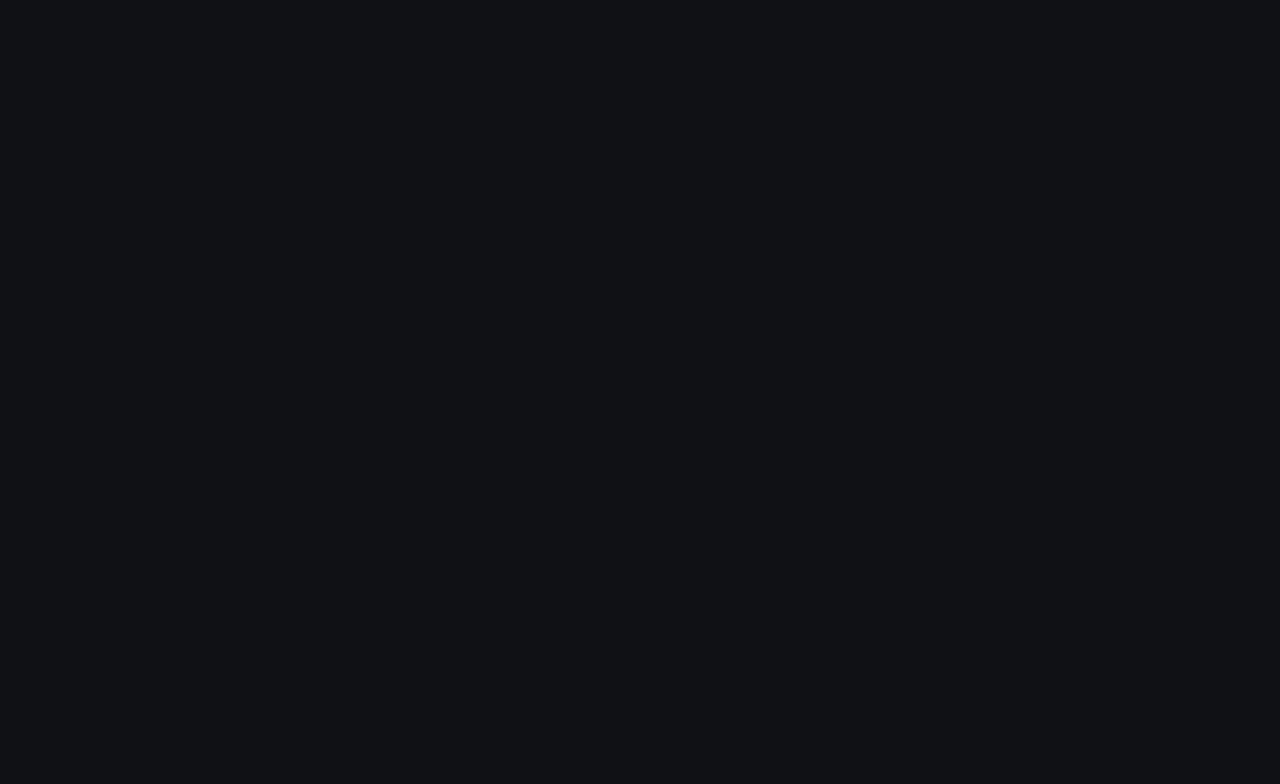
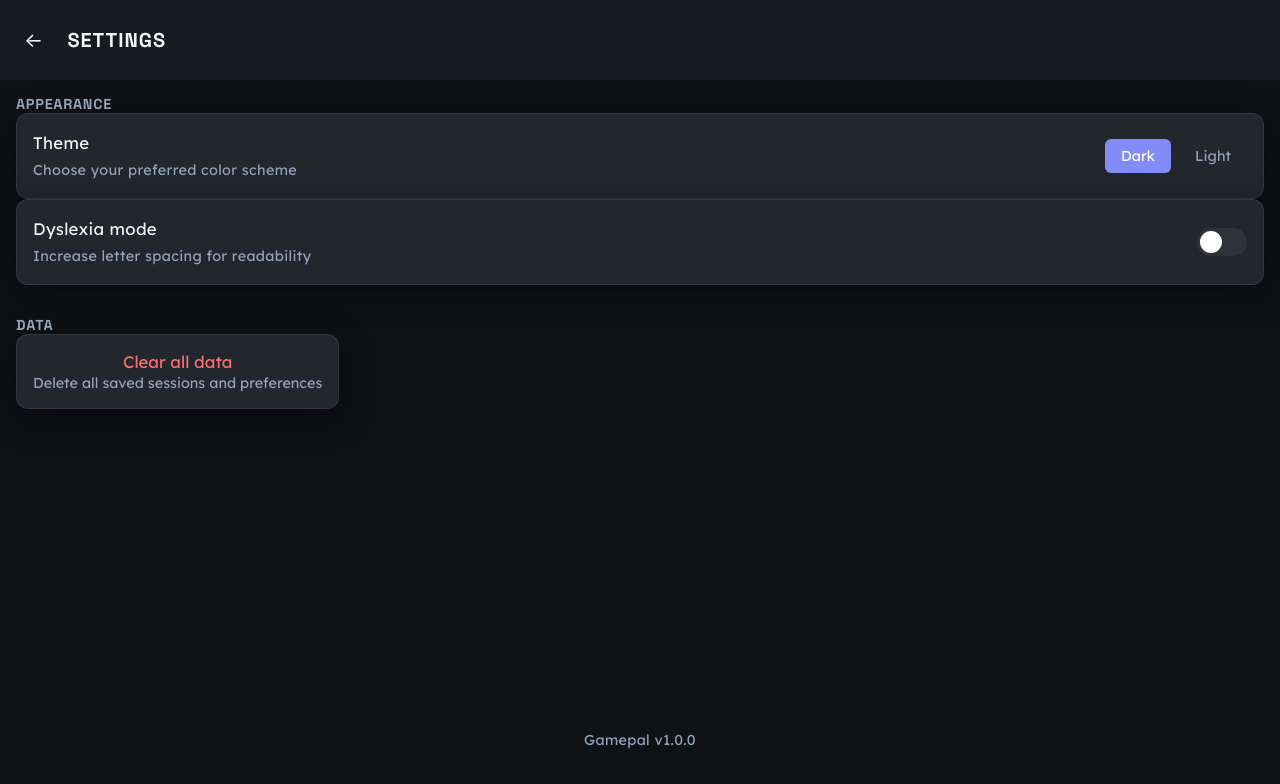
Before and after one commit to techmefr/GamePal, a Nuxt app: page /settings in a window 1280 px wide. Before the commit this address had no page. Shown: the top 784 px of the page. Built offline with nearby package versions, Linux system fonts and the light colour scheme.

Commit message:
feat(settings): add settings page with theme toggle
- Dark/light theme switching
- Dyslexia mode for improved readability
- Clear all data option
- Settings link on home page

```diff
--- a/app/assets/css/main.css
+++ b/app/assets/css/main.css
@@ -179,3 +179,9 @@ select {
 .btn-primary:active {
    transform: scale(0.98);
 }
+
+.dyslexia-mode {
+   letter-spacing: 0.1em;
+   word-spacing: 0.2em;
+   line-height: 1.8;
+}
--- /dev/null
+++ b/app/composables/useTheme.ts
@@ -0,0 +1,43 @@
+type Theme = 'dark' | 'light'
+
+const STORAGE_KEY = 'gamepal-theme'
+
+export function useTheme() {
+   const theme = ref<Theme>('dark')
+
+   function load(): void {
+      if (import.meta.client) {
+         const stored = localStorage.getItem(STORAGE_KEY) as Theme | null
+         if (stored === 'light' || stored === 'dark') {
+            theme.value = stored
+         }
+         applyTheme()
+      }
+   }
+
+   function setTheme(newTheme: Theme): void {
+      theme.value = newTheme
+      if (import.meta.client) {
+         localStorage.setItem(STORAGE_KEY, newTheme)
+         applyTheme()
+      }
+   }
+
+   function toggleTheme(): void {
+      setTheme(theme.value === 'dark' ? 'light' : 'dark')
+   }
+
+   function applyTheme(): void {
+      if (import.meta.client) {
+         document.documentElement.setAttribute('data-theme', theme.value)
+      }
+   }
+
+   onMounted(load)
+
+   return {
+      theme,
+      setTheme,
+      toggleTheme,
+   }
+}
--- a/app/pages/index.vue
+++ b/app/pages/index.vue
@@ -63,6 +63,9 @@ const modes: IMode[] = [
 <template>
    <div class="home">
       <header class="home__header">
+         <NuxtLink to="/settings" class="home__settings">
+            <span>⚙</span>
+         </NuxtLink>
          <h1 class="heading">Gamepal</h1>
          <p class="home__subtitle">Your board game companion</p>
       </header>
@@ -98,6 +101,16 @@ const modes: IMode[] = [
 .home__header {
    text-align: center;
    padding: var(--gap-lg) 0;
+   position: relative;
+}
+
+.home__settings {
+   position: absolute;
+   top: var(--gap-md);
+   right: 0;
+   font-size: var(--text-lg);
+   color: var(--text-secondary);
+   padding: var(--gap-xs);
 }
 
 .home__header .heading {
--- /dev/null
+++ b/app/pages/settings.vue
@@ -0,0 +1,237 @@
+<script setup lang="ts">
+const { theme, setTheme } = useTheme()
+
+const isDyslexiaMode = ref(false)
+
+function handleClearData(): void {
+   if (confirm('Delete all local data? This cannot be undone.')) {
+      if (import.meta.client) {
+         localStorage.clear()
+         window.location.reload()
+      }
+   }
+}
+
+function toggleDyslexiaMode(): void {
+   isDyslexiaMode.value = !isDyslexiaMode.value
+   if (import.meta.client) {
+      localStorage.setItem('gamepal-dyslexia', isDyslexiaMode.value.toString())
+      applyDyslexiaMode()
+   }
+}
+
+function applyDyslexiaMode(): void {
+   if (import.meta.client) {
+      document.documentElement.classList.toggle('dyslexia-mode', isDyslexiaMode.value)
+   }
+}
+
+onMounted(() => {
+   if (import.meta.client) {
+      isDyslexiaMode.value = localStorage.getItem('gamepal-dyslexia') === 'true'
+      applyDyslexiaMode()
+   }
+})
+</script>
+
+<template>
+   <div class="settings-page">
+      <header class="settings-page__header">
+         <NuxtLink to="/" class="settings-page__back">
+            <span>←</span>
+         </NuxtLink>
+         <h1 class="heading">Settings</h1>
+      </header>
+
+      <div class="settings-page__content">
+         <section class="settings-section">
+            <h2 class="settings-section__title">Appearance</h2>
+
+            <div class="setting-item card-game">
+               <div class="setting-item__info">
+                  <span class="setting-item__label">Theme</span>
+                  <span class="setting-item__description">Choose your preferred color scheme</span>
+               </div>
+               <div class="theme-toggle">
+                  <button
+                     class="theme-toggle__btn"
+                     :class="{ 'theme-toggle__btn--active': theme === 'dark' }"
+                     @click="setTheme('dark')"
+                  >
+                     Dark
+                  </button>
+                  <button
+                     class="theme-toggle__btn"
+                     :class="{ 'theme-toggle__btn--active': theme === 'light' }"
+                     @click="setTheme('light')"
+                  >
+                     Light
+                  </button>
+               </div>
+            </div>
+
+            <div class="setting-item card-game">
+               <div class="setting-item__info">
+                  <span class="setting-item__label">Dyslexia mode</span>
+                  <span class="setting-item__description">Increase letter spacing for readability</span>
+               </div>
+               <button
+                  class="toggle-switch"
+                  :class="{ 'toggle-switch--active': isDyslexiaMode }"
+                  @click="toggleDyslexiaMode"
+               >
+                  <span class="toggle-switch__thumb"></span>
+               </button>
+            </div>
+         </section>
+
+         <section class="settings-section">
+            <h2 class="settings-section__title">Data</h2>
+
+            <button class="setting-item setting-item--danger card-game" @click="handleClearData">
+               <div class="setting-item__info">
+                  <span class="setting-item__label">Clear all data</span>
+                  <span class="setting-item__description">Delete all saved sessions and preferences</span>
+               </div>
+            </button>
+         </section>
+
+         <footer class="settings-page__footer">
+            <p>Gamepal v1.0.0</p>
+         </footer>
+      </div>
+   </div>
+</template>
+
+<style scoped>
+.settings-page {
+   min-height: 100dvh;
+   display: flex;
+   flex-direction: column;
+}
+
+.settings-page__header {
+   display: flex;
+   align-items: center;
+   gap: var(--gap-md);
+   padding: var(--gap-md);
+   background: var(--bg-secondary);
+}
+
+.settings-page__back {
+   font-size: var(--text-lg);
+   color: var(--text-primary);
+   padding: var(--gap-xs);
+}
+
+.settings-page__header .heading {
+   flex: 1;
+   font-size: var(--text-lg);
+}
+
+.settings-page__content {
+   flex: 1;
+   padding: var(--gap-md);
+   display: flex;
+   flex-direction: column;
+   gap: var(--gap-lg);
+}
+
+.settings-section__title {
+   font-size: var(--text-sm);
+   color: var(--text-secondary);
+   text-transform: uppercase;
+   letter-spacing: 0.05em;
+   margin-bottom: var(--gap-sm);
+}
+
+.setting-item {
+   display: flex;
+   align-items: center;
+   justify-content: space-between;
+   gap: var(--gap-md);
+   margin-bottom: var(--gap-sm);
+}
+
+.setting-item--danger {
+   cursor: pointer;
+}
+
+.setting-item--danger:hover {
+   border-color: var(--error);
+}
+
+.setting-item--danger .setting-item__label {
+   color: var(--error);
+}
+
+.setting-item__info {
+   display: flex;
+   flex-direction: column;
+   gap: 2px;
+}
+
+.setting-item__label {
+   font-size: var(--text-base);
+   color: var(--text-primary);
+}
+
+.setting-item__description {
+   font-size: var(--text-sm);
+   color: var(--text-secondary);
+}
+
+.theme-toggle {
+   display: flex;
+   gap: var(--gap-xs);
+}
+
+.theme-toggle__btn {
+   padding: var(--gap-xs) var(--gap-md);
+   border-radius: var(--radius-sm);
+   font-size: var(--text-sm);
+   color: var(--text-secondary);
+   transition: all var(--transition-fast);
+}
+
+.theme-toggle__btn--active {
+   background: var(--accent-primary);
+   color: #ffffff;
+}
+
+.toggle-switch {
+   width: 50px;
+   height: 28px;
+   border-radius: var(--radius-lg);
+   background: var(--surface-hover);
+   position: relative;
+   transition: background var(--transition-fast);
+}
+
+.toggle-switch--active {
+   background: var(--accent-primary);
+}
+
+.toggle-switch__thumb {
+   position: absolute;
+   top: 3px;
+   left: 3px;
+   width: 22px;
+   height: 22px;
+   border-radius: 50%;
+   background: #ffffff;
+   transition: transform var(--transition-fast);
+}
+
+.toggle-switch--active .toggle-switch__thumb {
+   transform: translateX(22px);
+}
+
+.settings-page__footer {
+   margin-top: auto;
+   text-align: center;
+   padding: var(--gap-lg);
+   color: var(--text-secondary);
+   font-size: var(--text-sm);
+}
+</style>
```
